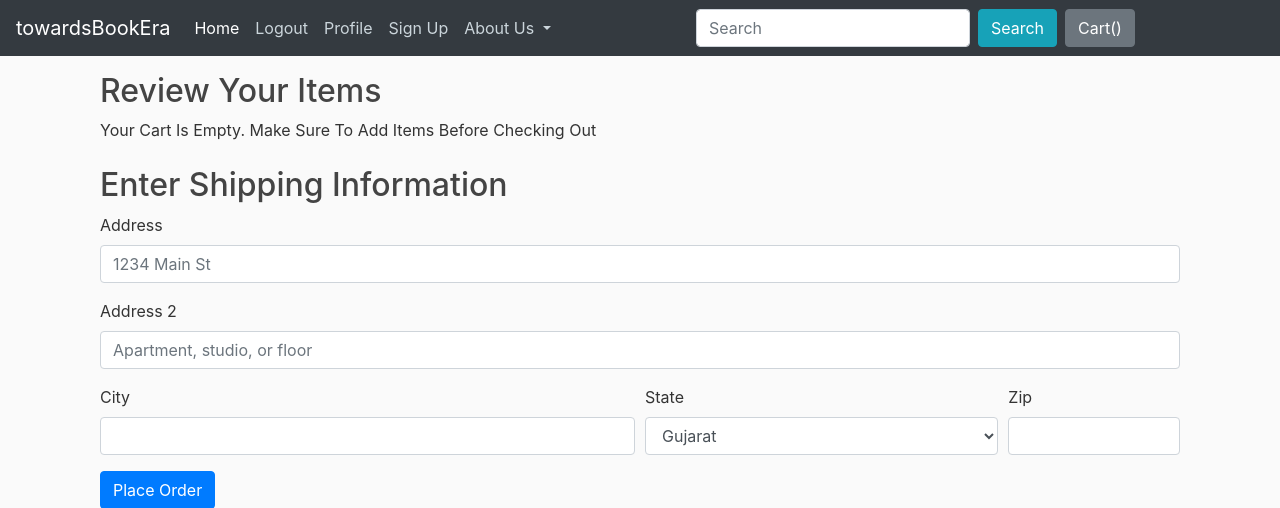
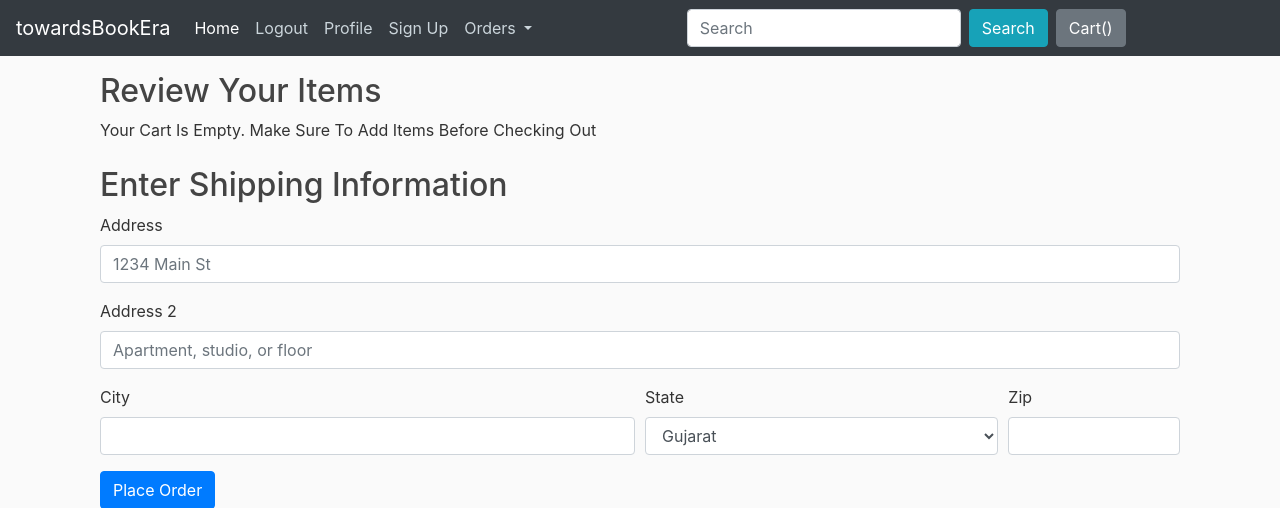
Before and after one commit to SohamJPatel/towardsBookEra, a Django app: page /books/checkout/ in a window 1280 px wide. Shown: the top 508 px of the page. Run offline with Django 3.2, Linux system fonts and the light colour scheme; the visitor is signed in with stand-in values (Sample User, id 1); some libraries are stand-ins or nearby versions.

Commit message:
order placing and retriving successfull

```diff
--- a/bookApp/templates/Book.html
+++ b/bookApp/templates/Book.html
@@ -54,6 +54,3 @@ Enter text here...</textarea>
     </div>
 </section>
 {%endblock%}
-
-
-{% endblock %}
--- a/bookApp/templates/Bookspage.html
+++ b/bookApp/templates/Bookspage.html
@@ -129,6 +129,7 @@
 
 </div>
 {% endblock content %}
+
 {% block js %}
 <script>
     $(document).ready(function () {
@@ -152,6 +153,7 @@
 
     if (localStorage.getItem('cart') == null) {
         var cart = {};
+        updateCart(cart);
     }
     else {
         cart = JSON.parse(localStorage.getItem('cart'));
--- a/bookApp/urls.py
+++ b/bookApp/urls.py
@@ -6,4 +6,5 @@ urlpatterns = [
     path('', book_view.get_all_books, name="bookshopPath"),
     path('bookview/<int:book_id>', book_view.bookview, name="bookViewPath"),
     path('checkout/',book_view.checkout, name="checkoutPath"),
+    path('orders/',book_view.get_orders, name="orderPath"),
 ]
--- a/bookApp/views.py
+++ b/bookApp/views.py
@@ -1,6 +1,7 @@
 from django.shortcuts import render
 from .models import Book
 from .models import Order
+import json
 
 def get_all_books(request):
     book_list = []
@@ -55,5 +56,11 @@ def checkout(request):
         oid = order.id
         return render(request,'checkout.html',{'thank':thank, 'oid':oid})
 
+    return render(request,'checkout.html')
 
-    return render(request,'checkout.html')
+def get_orders(request):
+    context = {}
+    orderList = Order.objects.filter(user_name=request.user.username)
+    context = {'orderList':orderList}
+
+    return render(request,'orders.html',context)
--- a/templates/towardsBookEra/base.html
+++ b/templates/towardsBookEra/base.html
@@ -1,6 +1,7 @@
 {% load static %}
 <!doctype html>
 <html lang="en">
+
 <head>
     <!-- Required meta tags -->
     <meta charset="utf-8">
@@ -12,6 +13,7 @@
     <link rel="stylesheet" type="text/css" href="{% static 'accounts/main.css' %}">
     <title>towardsBookEra</title>
 </head>
+
 <body>
     <header class="site-header">
         <nav class="navbar navbar-expand-lg navbar-dark bg-dark">
@@ -41,7 +43,7 @@
                     <li class="nav-item">
                         <a class="nav-link" href="{% url 'registerPath' %}">Sign Up</a>
                     </li>
-                <li class="nav-item dropdown">
+                   <!-- <li class="nav-item dropdown">
                         <a class="nav-link dropdown-toggle" href="#" id="navbarDropdown" role="button"
                             data-toggle="dropdown" aria-haspopup="true" aria-expanded="false">
                             About Us
@@ -52,7 +54,20 @@
                             <div class="dropdown-divider"></div>
                             <a class="dropdown-item" href="#">Contact Us</a>
                         </div>
-                </li>
+                    </li>!-->
+
+                    {%if request.user.is_authenticated %}
+                    <a class="nav-link dropdown-toggle" href="#" id="orderDropdown" role="button"
+                        data-toggle="dropdown" aria-haspopup="true" aria-expanded="false">
+                        Orders
+                    </a>
+                    <div class="dropdown-menu" aria-labelledby="orderDropdown">
+                        <a class="dropdown-item" href="{% url 'orderPath' %}">View Orders</a>
+                        <a class="dropdown-item" href="#">Track Order</a>
+                        <div class="dropdown-divider"></div>
+
+                    </div>
+                    {% endif %}
                     <li class="nav-item">
                         <a class="nav-item nav-link" href="#"></a>
                     </li>
@@ -66,7 +81,8 @@
                         <button class="btn btn-info my-2 my-sm-0" type="submit">Search</button>
                     </form>
 
-      <button id="pop" type="button" class="btn btn-secondary mx-2" data-html="true" data-container="body" data-toggle="popover" data-placement="bottom" data-content="">
+                    <button id="pop" type="button" class="btn btn-secondary mx-2" data-html="true" data-container="body"
+                        data-toggle="popover" data-placement="bottom" data-content="">
                         Cart(<small id="cart"></small>)
                     </button>
 
@@ -140,4 +156,5 @@
 
     {% endblock %}
 </body>
+
 </html>
```
Also changed, not shown: bookApp/models.py (+16 -1 lines), bookApp/templates/orders.html (added, +8 -0 lines), bookApp/migrations/0006_auto_20201104_1325.py (added). Lines whose indentation alone changed are shown as unchanged.
